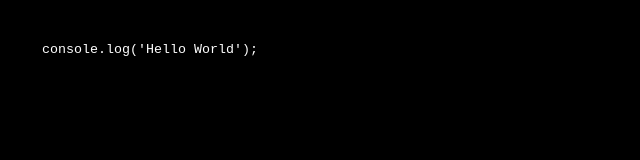
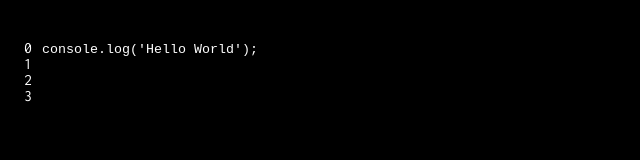
Before and after one commit to d-brown43/code-editor, a React (Create React App) app: page / in a window 1280 px wide. Shown: the top 160 px of the page, without its empty margins (0-640 px from the left). Built offline with nearby package versions, Linux system fonts and the light colour scheme.

Commit message:
Add line numbers

```diff
--- a/src/CodeEditor/CodeEditor.module.scss
+++ b/src/CodeEditor/CodeEditor.module.scss
@@ -1,4 +1,5 @@
 @import '../variables.scss';
+@import './code-editor-variables.scss';
 
 .textEditor {
   border: none;
@@ -10,6 +11,7 @@
   box-shadow: none;
 
   resize: none;
+  line-height: $line-height;
 }
 
 .textEditor,
@@ -24,3 +26,10 @@
   flex-direction: column;
   padding: 40px;
 }
+
+.content {
+  position: relative;
+  flex: 1;
+  display: flex;
+  flex-direction: column;
+}
--- a/src/CodeEditor/CodeEditorView.tsx
+++ b/src/CodeEditor/CodeEditorView.tsx
@@ -1,6 +1,7 @@
 import * as React from "react";
 import styles from './CodeEditor.module.scss';
 import useTextAreaFocus from './useFocus';
+import LineNumbers from "./LineNumbers";
 
 type CodeEditorView = {
     program: string;
@@ -14,6 +15,8 @@ export default React.memo(({program, setProgram}: CodeEditorView) => {
 
     return (
         <div className={styles.container}>
+            <div className={styles.content}>
+                <LineNumbers textArea={textArea} />
                 <textarea
                     ref={textArea}
                     className={styles.textEditor}
@@ -21,5 +24,6 @@ export default React.memo(({program, setProgram}: CodeEditorView) => {
                     onChange={(e) => setProgram(e.target.value)}
                 />
             </div>
+        </div>
     )
 });
--- /dev/null
+++ b/src/CodeEditor/LineNumbers.module.scss
@@ -0,0 +1,9 @@
+@import './code-editor-variables.scss';
+
+.lineNumbers {
+  position: absolute;
+  left: -16px;
+  display: flex;
+  flex-direction: column;
+  line-height: $line-height;
+}
--- /dev/null
+++ b/src/CodeEditor/LineNumbers.tsx
@@ -0,0 +1,35 @@
+import {RefObject} from "react";
+import * as React from "react";
+import styles from './LineNumbers.module.scss';
+
+type LineNumbers = {
+    textArea: RefObject<HTMLTextAreaElement>;
+};
+
+const generateRange = (highEnd: number) => {
+    let arr = [],
+        c = highEnd + 1;
+    while (c--) {
+        arr[c] = highEnd--
+    }
+    return arr;
+};
+
+const LineNumbers = ({textArea}: LineNumbers) => {
+    let lineCount = 0;
+    if (textArea.current !== null) {
+        lineCount = textArea.current.value.split('\n').length - 1;
+    }
+
+    return (
+        <div className={styles.lineNumbers}>
+            {generateRange(lineCount).map((index) => {
+                return (
+                    <span key={index}>{index}</span>
+                )
+            })}
+        </div>
+    );
+};
+
+export default LineNumbers;
--- /dev/null
+++ b/src/CodeEditor/_code-editor-variables.scss
@@ -0,0 +1 @@
+$line-height: 16px;
--- a/src/CodeEditor/useFocus.ts
+++ b/src/CodeEditor/useFocus.ts
@@ -6,7 +6,7 @@ type FocusType = {
     intermediateCopy: string | undefined;
 }
 
-export default (textArea: RefObject<HTMLTextAreaElement>) => {
+export default (textArea: RefObject<HTMLTextAreaElement | HTMLInputElement>) => {
     const reducer = (state: FocusType, action: { type: string, payload?: any }) => {
         switch (action.type) {
             case 'value':
--- a/src/defaultProgram.ts
+++ b/src/defaultProgram.ts
@@ -1,2 +1,4 @@
 export default () => `console.log('Hello World');
+
+
 `;
```
Also changed, not shown: 1 other file (tests, documents, lock files or other folders). Lines whose indentation alone changed are shown as unchanged.
